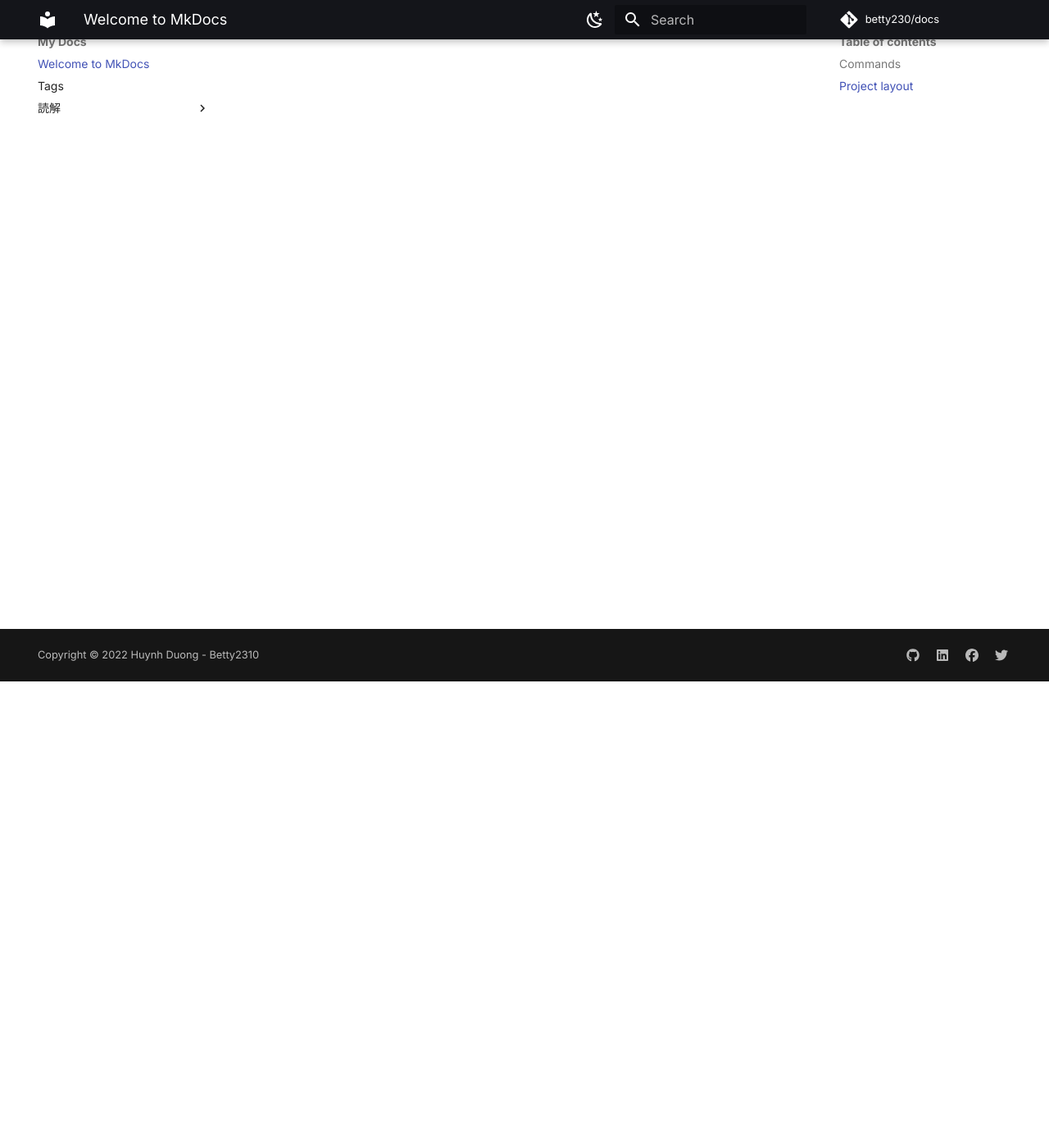
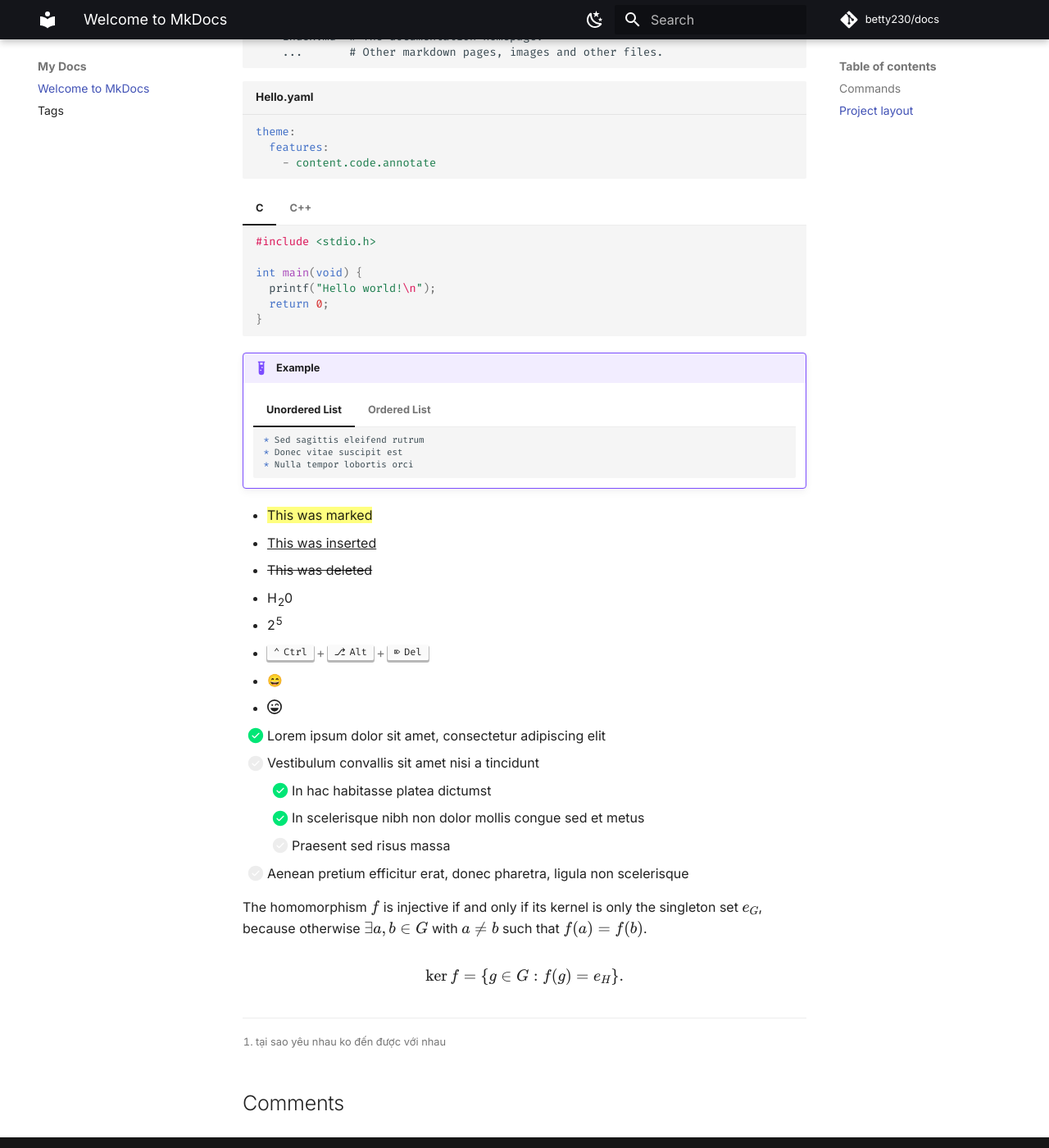
Before and after one commit to betty2310/docs, an MkDocs documentation site: the page built from docs/index.md, in a window 1280 px wide and 1400 px high, scrolled down 569 px. Shown: the whole window at 82% size. Built offline with MkDocs 1.6.1 and Material for MkDocs 9.7.7, drawn with Linux system fonts in a browser that asks for light colours; emoji names are drawn with the system emoji font; comment, search, counter and statistics services are not loaded; some of the changed text lies outside the part shown.

Commit message:
feat(*): update

````diff
--- a/docs/index.md
+++ b/docs/index.md
@@ -9,9 +9,81 @@ For full documentation visit [mkdocs.org](https://www.mkdocs.org).
 * `mkdocs build` - Build the documentation site.
 * `mkdocs -h` - Print help message and exit.
 
+Xin chào đây là footnote[^1] dù t vẫn chưa biết cách dùng,
+
+[^1]: tại sao yêu nhau ko đến được với nhau
 ## Project layout
 
     mkdocs.yml    # The configuration file.
     docs/
         index.md  # The documentation homepage.
         ...       # Other markdown pages, images and other files.
+
+``` yaml title="Hello.yaml"
+theme:
+  features:
+    - content.code.annotate
+```
+
+=== "C"
+
+    ``` c
+    #include <stdio.h>
+
+    int main(void) {
+      printf("Hello world!\n");
+      return 0;
+    }
+    ```
+
+=== "C++"
+
+    ``` c++
+    #include <iostream>
+
+    int main(void) {
+      std::cout << "Hello world!" << std::endl;
+      return 0;
+    }
+    ```
+
+!!! example
+
+    === "Unordered List"
+
+        ``` markdown
+        * Sed sagittis eleifend rutrum
+        * Donec vitae suscipit est
+        * Nulla tempor lobortis orci
+        ```
+
+    === "Ordered List"
+
+        ``` markdown
+        1. Sed sagittis eleifend rutrum
+        2. Donec vitae suscipit est
+        3. Nulla tempor lobortis orci
+        ```
+- ==This was marked==
+- ^^This was inserted^^
+- ~~This was deleted~~
+- H~2~0
+- 2^5^
+- ++ctrl+alt+del++
+- :smile:
+- :fontawesome-regular-face-laugh-wink:
+
+- [x] Lorem ipsum dolor sit amet, consectetur adipiscing elit
+- [ ] Vestibulum convallis sit amet nisi a tincidunt
+    * [x] In hac habitasse platea dictumst
+    * [x] In scelerisque nibh non dolor mollis congue sed et metus
+    * [ ] Praesent sed risus massa
+- [ ] Aenean pretium efficitur erat, donec pharetra, ligula non scelerisque
+
+The homomorphism $f$ is injective if and only if its kernel is only the
+singleton set $e_G$, because otherwise $\exists a,b\in G$ with $a\neq b$ such
+that $f(a)=f(b)$.
+
+$$
+\operatorname{ker} f=\{g\in G:f(g)=e_{H}\}{\mbox{.}}
+$$
--- /dev/null
+++ b/docs/javascripts/mathjax.js
@@ -0,0 +1,16 @@
+window.MathJax = {
+  tex: {
+    inlineMath: [["\\(", "\\)"]],
+    displayMath: [["\\[", "\\]"]],
+    processEscapes: true,
+    processEnvironments: true
+  },
+  options: {
+    ignoreHtmlClass: ".*|",
+    processHtmlClass: "arithmatex"
+  }
+};
+
+document$.subscribe(() => {
+  MathJax.typesetPromise()
+})
--- a/mkdocs.yml
+++ b/mkdocs.yml
@@ -1,6 +1,7 @@
 site_name: My Docs
 theme:
   name: material
+  custom_dir: overrides
   palette:
     - scheme: default
       primary: black
@@ -23,6 +24,26 @@ plugins:
   - search
 markdown_extensions:
   - meta
+  - footnotes
+  - admonition
+  - pymdownx.details
+  - attr_list
+  - md_in_html
+  - pymdownx.superfences
+  - pymdownx.highlight
+  - pymdownx.tabbed:
+      alternate_style: true
+  - pymdownx.caret
+  - pymdownx.keys
+  - pymdownx.mark
+  - pymdownx.tilde
+  - pymdownx.emoji:
+      emoji_index: !!python/name:materialx.emoji.twemoji
+      emoji_generator: !!python/name:materialx.emoji.to_svg
+  - pymdownx.tasklist:
+      custom_checkbox: true
+  - pymdownx.arithmatex:
+      generic: true
 extra:
   generator: false
   social:
@@ -39,5 +60,9 @@ extra:
       link: https://twitter.com/_betty2310
       name: Betty on Twitter
 copyright: Copyright &copy; 2022 Huynh Duong - Betty2310
-repo_url: https://github.com/betty2310/everyday
+repo_url: https://github.com/betty2310/docs
 repo_name: betty230/docs
+extra_javascript:
+  - javascripts/mathjax.js
+  - https://polyfill.io/v3/polyfill.min.js?features=es6
+  - https://cdn.jsdelivr.net/npm/mathjax@3/es5/tex-mml-chtml.js
--- /dev/null
+++ b/overrides/main.html
@@ -0,0 +1,40 @@
+{% extends "base.html" %}
+
+{% block content %}
+{{ super() }}
+
+<!-- Giscus -->
+<h2 id="__comments">{{ lang.t("meta.comments") }}</h2>
+<!-- Replace with generated snippet -->
+<script src="https://giscus.app/client.js" data-repo="betty2310/docs" data-repo-id="R_kgDOHak0Gg" data-category="Q&A"
+    data-category-id="DIC_kwDOHak0Gs4CPW58" data-mapping="title" data-reactions-enabled="1" data-emit-metadata="0"
+    data-input-position="bottom" data-theme="light" data-lang="vi" crossorigin="anonymous" async>
+    </script>
+<!-- Reload on palette change -->
+<script>
+    var palette = __md_get("__palette")
+    if (palette && typeof palette.color === "object")
+        if (palette.color.scheme === "slate") {
+            var giscus = document.querySelector("script[src*=giscus]")
+            giscus.setAttribute("data-theme", "dark")
+        }
+
+    /* Register event handlers after documented loaded */
+    document.addEventListener("DOMContentLoaded", function () {
+        var ref = document.querySelector("[data-md-component=palette]")
+        ref.addEventListener("change", function () {
+            var palette = __md_get("__palette")
+            if (palette && typeof palette.color === "object") {
+                var theme = palette.color.scheme === "slate" ? "dark" : "light"
+
+                /* Instruct Giscus to change theme */
+                var frame = document.querySelector(".giscus-frame")
+                frame.contentWindow.postMessage(
+                    { giscus: { setConfig: { theme } } },
+                    "https://giscus.app"
+                )
+            }
+        })
+    })
+</script>
+{% endblock %}
````
Also changed, not shown: docs/読解/test.md (deleted, +0 -66 lines), 1 other file.
